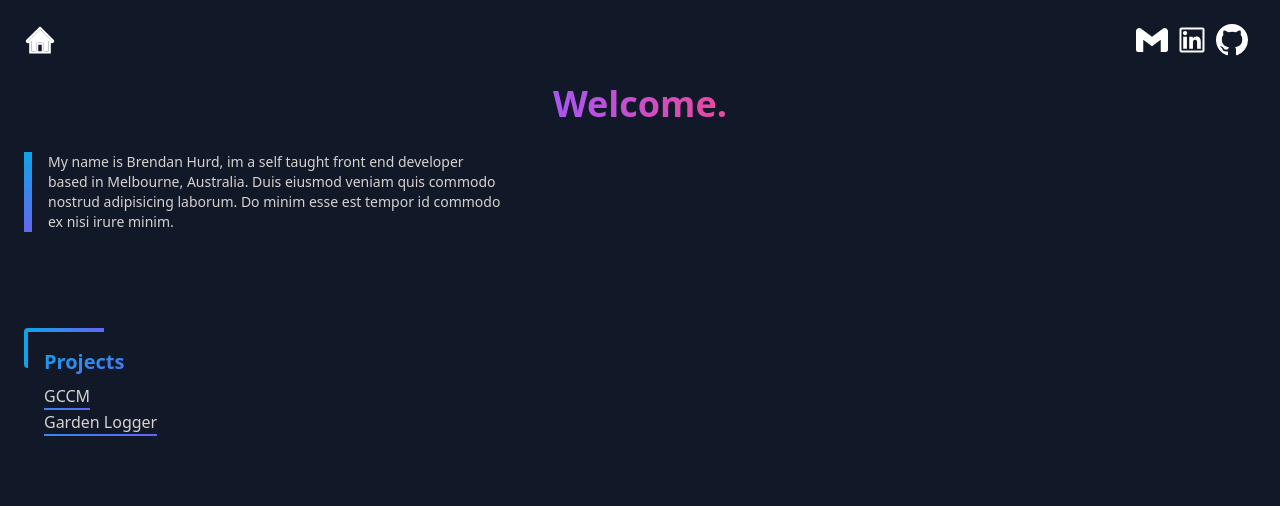
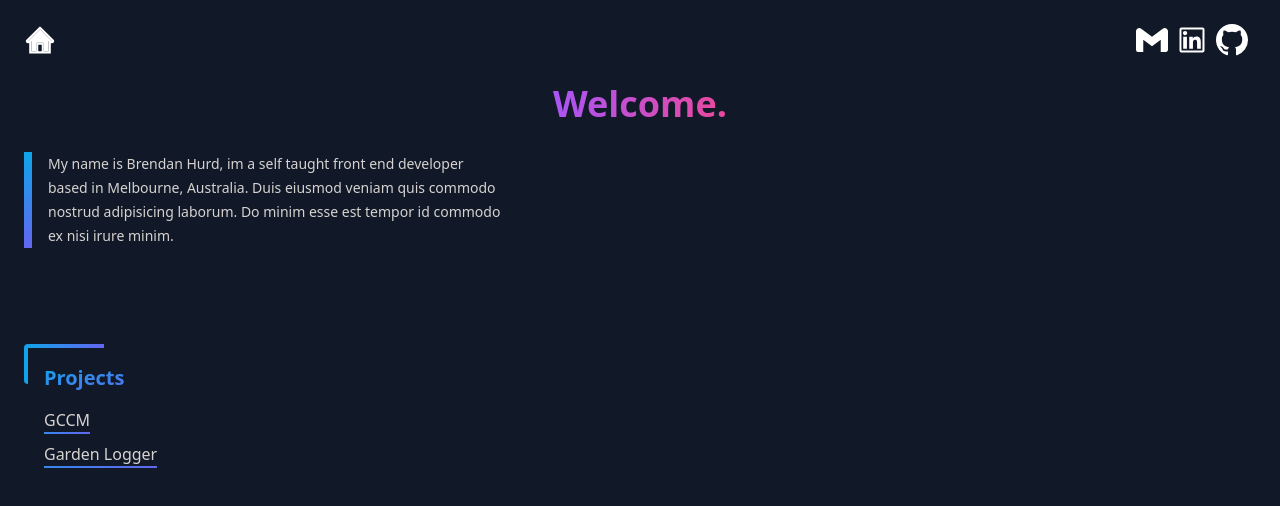
Before and after one commit to Uken81/portfolio, a React (Vite) app: page / in a window 1280 px wide. Shown: the top 506 px of the page. Built offline with nearby package versions, Linux system fonts and the light colour scheme.

Commit message:
Increase line height for text.

```diff
--- a/src/App.tsx
+++ b/src/App.tsx
@@ -17,11 +17,16 @@ function App() {
     <div className="min-h-screen bg-gray-900  p-6 text-stone-300">
       <Header setSelectedProject={setSelectedProject} closeDemo={closeDemo} />
       <Demo demoImage={demoImage} closeDemo={closeDemo} />
-      <MainMessage
-        selectedProject={selectedProject}
-        setDemoImage={setDemoImage}
-      />
-      <Projects setSelectedProject={setSelectedProject} closeDemo={closeDemo} />
+      <div className="flex flex-col justify-center">
+        <MainMessage
+          selectedProject={selectedProject}
+          setDemoImage={setDemoImage}
+        />
+        <Projects
+          setSelectedProject={setSelectedProject}
+          closeDemo={closeDemo}
+        />
+      </div>
     </div>
   );
 }
--- a/src/components/MainMessage.tsx
+++ b/src/components/MainMessage.tsx
@@ -28,7 +28,7 @@ export const MainMessage: React.FC<{
         </h1>
       </div>
       <div className="max-w-lg bg-gradient-to-b from-sky-500 to-indigo-500">
-        <div className="ml-2 cursor-default bg-gray-900 pl-4 pr-8 text-sm">
+        <div className="ml-2 cursor-default bg-gray-900 pl-4 pr-8 text-sm leading-6">
           <span dangerouslySetInnerHTML={{ __html: props.text }}></span>
         </div>
         {project.links && (
--- a/src/components/Projects.tsx
+++ b/src/components/Projects.tsx
@@ -16,7 +16,7 @@ export const Projects: React.FC<{
     <div className="max-w-fit bg-gradient-to-br from-sky-500 to-indigo-500">
       <p
         onClick={() => handleClick(props.onClickParam)}
-        className="mb-0.5 cursor-pointer whitespace-nowrap bg-gray-900 duration-300">
+        className="mb-0.5 cursor-pointer whitespace-nowrap bg-gray-900 pt-2 duration-300">
         {props.title}
       </p>
     </div>
@@ -25,7 +25,7 @@ export const Projects: React.FC<{
   return (
     <div className="pb-24">
       <div className="flex h-10 w-20 rounded-l bg-gradient-to-r from-sky-500 to-indigo-500 pl-1 pt-1">
-        <div className="flex flex-col  bg-gray-900 px-4 py-4">
+        <div className="flex flex-col  bg-gray-900 p-4">
           <h1 className="mb-2 cursor-default bg-gradient-to-br from-sky-500 to-indigo-500 bg-clip-text text-xl font-extrabold text-transparent">
             Projects
           </h1>
```
